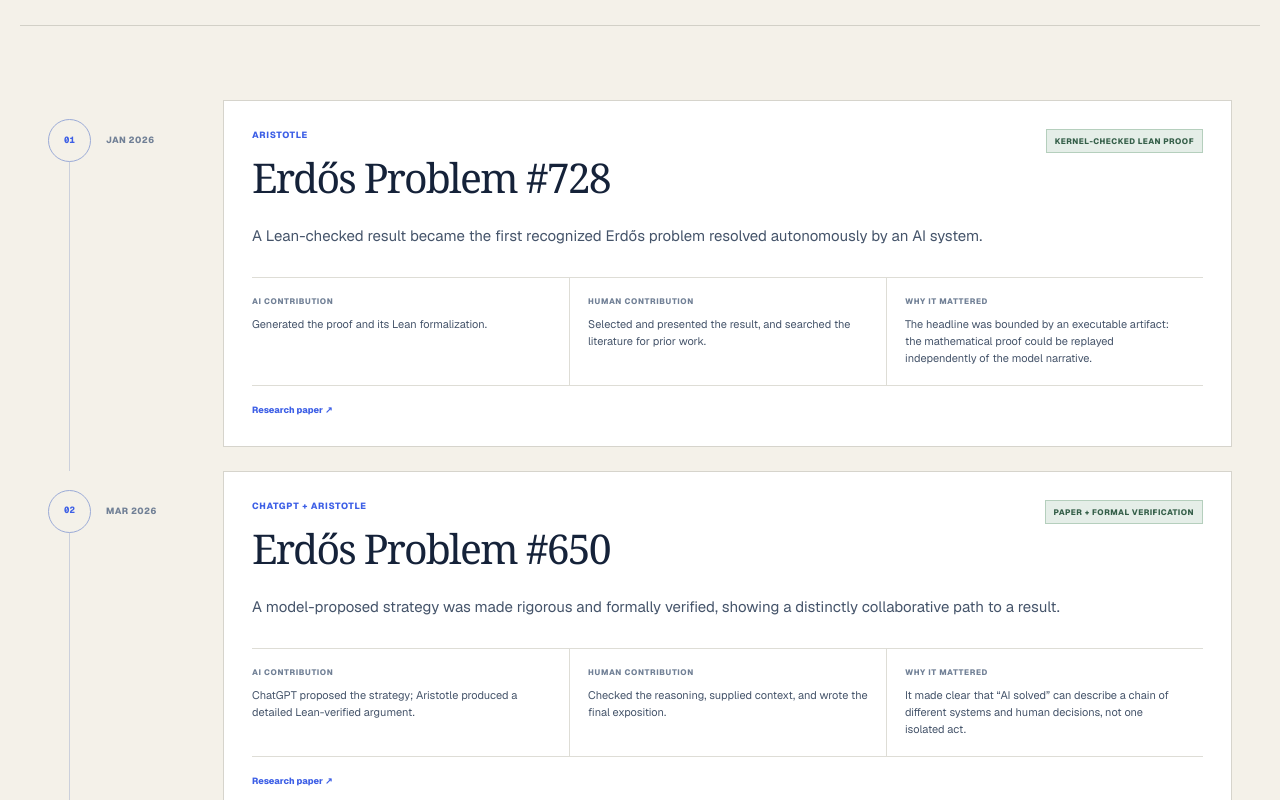
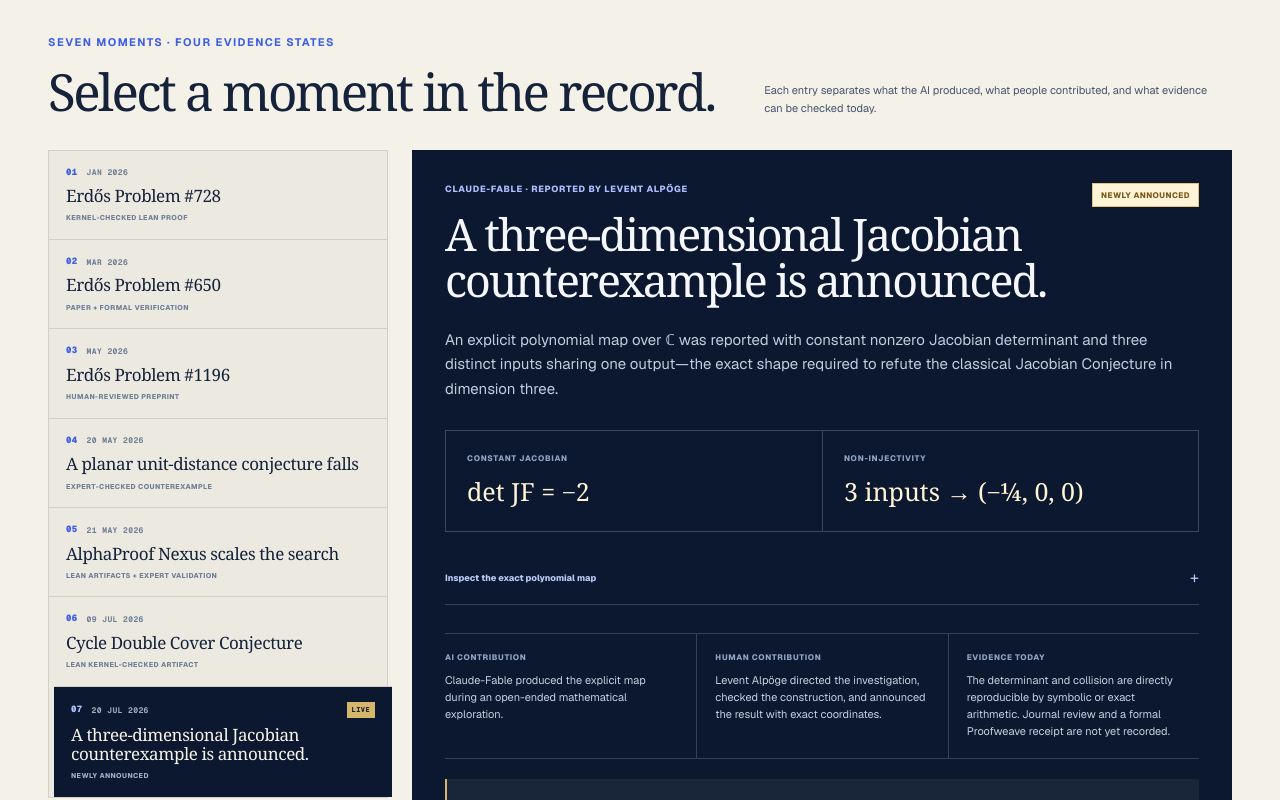
Before and after one commit to alexyyyander/proofweave, a Next.js app: page /history in a window 1280 px wide. Shown: the part 1000-1800 px from the top of the page. Built offline with nearby package versions, Linux system fonts and the light colour scheme.

Commit message:
feat: compact AI history into timeline tabs

```diff
--- /dev/null
+++ b/app/history/HistoryTimeline.tsx
@@ -0,0 +1,120 @@
+"use client";
+
+import { useRef, useState } from "react";
+
+export type EvidenceTone = "formal" | "reviewed" | "reproduced" | "announced";
+
+export type HistoryMilestone = {
+  number: string;
+  date: string;
+  title: string;
+  system: string;
+  summary: string;
+  aiRole: string;
+  humanRole: string;
+  evidence: string;
+  evidenceTone: EvidenceTone;
+  significance: string;
+  sources: Array<{ label: string; href: string }>;
+  frontier?: boolean;
+};
+
+export function HistoryTimeline({ milestones }: { milestones: HistoryMilestone[] }) {
+  const [activeNumber, setActiveNumber] = useState(milestones.at(-1)?.number ?? milestones[0]?.number);
+  const tabRefs = useRef<Array<HTMLButtonElement | null>>([]);
+
+  function focusTab(index: number) {
+    const nextIndex = (index + milestones.length) % milestones.length;
+    const next = milestones[nextIndex];
+    if (!next) return;
+    setActiveNumber(next.number);
+    tabRefs.current[nextIndex]?.focus();
+  }
+
+  return (
+    <section className="history-timeline" id="timeline" aria-labelledby="timeline-title">
+      <div className="history-timeline-heading">
+        <div>
+          <p className="eyebrow">Seven moments · four evidence states</p>
+          <h2 id="timeline-title">Select a moment in the record.</h2>
+        </div>
+        <p>Each entry separates what the AI produced, what people contributed, and what evidence can be checked today.</p>
+      </div>
+
+      <div className="history-timeline-workspace">
+        <div className="history-tablist" role="tablist" aria-label="AI mathematics milestones">
+          {milestones.map((item, index) => {
+            const isActive = item.number === activeNumber;
+            return (
+              <button
+                aria-controls={`history-panel-${item.number}`}
+                aria-selected={isActive}
+                className={`history-tab${isActive ? " is-active" : ""}`}
+                id={`history-tab-${item.number}`}
+                key={item.number}
+                onClick={() => setActiveNumber(item.number)}
+                onKeyDown={(event) => {
+                  if (event.key === "ArrowDown" || event.key === "ArrowRight") {
+                    event.preventDefault();
+                    focusTab(index + 1);
+                  } else if (event.key === "ArrowUp" || event.key === "ArrowLeft") {
+                    event.preventDefault();
+                    focusTab(index - 1);
+                  } else if (event.key === "Home") {
+                    event.preventDefault();
+                    focusTab(0);
+                  } else if (event.key === "End") {
+                    event.preventDefault();
+                    focusTab(milestones.length - 1);
+                  }
+                }}
+                ref={(element) => { tabRefs.current[index] = element; }}
+                role="tab"
+                tabIndex={isActive ? 0 : -1}
+                type="button"
+              >
+                <span className="history-tab-meta"><b>{item.number}</b><time>{item.date}</time>{item.frontier ? <em>Live</em> : null}</span>
+                <strong>{item.title}</strong>
+                <span className={`history-tab-evidence is-${item.evidenceTone}`}>{item.evidence}</span>
+              </button>
+            );
+          })}
+        </div>
+
+        <div className="history-panels">
+          {milestones.map((item) => {
+            const isActive = item.number === activeNumber;
+            return (
+              <article
+                aria-labelledby={`history-tab-${item.number}`}
+                className={`history-panel${item.frontier ? " is-frontier" : ""}`}
+                hidden={!isActive}
+                id={`history-panel-${item.number}`}
+                key={item.number}
+                role="tabpanel"
+                tabIndex={0}
+              >
+                <header>
+                  <div><p className="history-system">{item.system}</p><h3>{item.title}</h3></div>
+                  <span className={`history-state is-${item.evidenceTone}`}>{item.evidence}</span>
+                </header>
+                <p className="history-entry-summary">{item.summary}</p>
+
+                {item.frontier ? <>
+                  <div className="history-jacobian-proof"><div><span>CONSTANT JACOBIAN</span><strong>det JF = −2</strong></div><div><span>NON-INJECTIVITY</span><strong>3 inputs → (−¼, 0, 0)</strong></div></div>
+                  <details className="history-jacobian-formula"><summary>Inspect the exact polynomial map <span aria-hidden="true">+</span></summary><div><code>F₁ = (1 + xy)³z + y²(1 + xy)(4 + 3xy)</code><code>F₂ = y + 3x(1 + xy)²z + 3xy²(4 + 3xy)</code><code>F₃ = 2x − 3x²y − x³z</code><p><strong>Collision:</strong> (0, 0, −¼), (1, −3/2, 13/2), and (−1, 3/2, 13/2) all map to (−¼, 0, 0).</p></div></details>
+                </> : null}
+
+                <dl className="history-role-grid"><div><dt>AI contribution</dt><dd>{item.aiRole}</dd></div><div><dt>Human contribution</dt><dd>{item.humanRole}</dd></div><div><dt>{item.frontier ? "Evidence today" : "Why it mattered"}</dt><dd>{item.significance}</dd></div></dl>
+
+                {item.frontier ? <div className="history-frontier-boundary"><strong>What this does—and does not—establish</strong><p>The displayed algebraic claims can be checked now. The scholarly publication and attribution record are still forming, and the two-dimensional Jacobian Conjecture remains open.</p></div> : null}
+
+                <footer>{item.sources.map((source) => <a href={source.href} key={source.href} rel="noreferrer" target="_blank">{source.label} <span aria-hidden="true">↗</span></a>)}</footer>
+              </article>
+            );
+          })}
+        </div>
+      </div>
+    </section>
+  );
+}
--- a/app/history/page.tsx
+++ b/app/history/page.tsx
@@ -2,6 +2,7 @@
 import Link from "next/link";
 import { Header } from "../header";
 import { Footer } from "../ui";
+import { HistoryTimeline, type EvidenceTone, type HistoryMilestone } from "./HistoryTimeline";
 
 export const metadata: Metadata = {
   title: "AI Mathematics Record",
@@ -19,23 +20,7 @@
   },
 };
 
-type EvidenceTone = "formal" | "reviewed" | "reproduced" | "announced";
-
-type Milestone = {
-  number: string;
-  date: string;
-  title: string;
-  system: string;
-  summary: string;
-  aiRole: string;
-  humanRole: string;
-  evidence: string;
-  evidenceTone: EvidenceTone;
-  significance: string;
-  sources: Array<{ label: string; href: string }>;
-};
-
-const milestones: Milestone[] = [
+const milestones: HistoryMilestone[] = [
   {
     number: "01",
     date: "JAN 2026",
@@ -118,6 +103,23 @@
       { label: "Published prompt", href: "https://cdn.openai.com/pdf/04d1d1e4-bc75-476a-97cf-49055cd98d31/cdc_prompt.pdf" },
     ],
   },
+  {
+    number: "07",
+    date: "20 JUL 2026",
+    title: "A three-dimensional Jacobian counterexample is announced.",
+    system: "Claude-Fable · reported by Levent Alpöge",
+    summary: "An explicit polynomial map over ℂ was reported with constant nonzero Jacobian determinant and three distinct inputs sharing one output—the exact shape required to refute the classical Jacobian Conjecture in dimension three.",
+    aiRole: "Claude-Fable produced the explicit map during an open-ended mathematical exploration.",
+    humanRole: "Levent Alpöge directed the investigation, checked the construction, and announced the result with exact coordinates.",
+    evidence: "Newly announced",
+    evidenceTone: "announced",
+    significance: "The determinant and collision are directly reproducible by symbolic or exact arithmetic. Journal review and a formal Proofweave receipt are not yet recorded.",
+    sources: [
+      { label: "Original announcement", href: "https://x.com/__alpoge__/status/2079028340955197566" },
+      { label: "Mathematical discussion", href: "https://mathoverflow.net/questions/130777/could-the-jacobian-conjecture-be-undecidable/513385" },
+    ],
+    frontier: true,
+  },
 ];
 
 const evidenceLegend: Array<{ tone: EvidenceTone; label: string; detail: string }> = [
@@ -136,23 +138,7 @@
 
     <section className="history-legend" aria-labelledby="evidence-legend-title"><div><p className="eyebrow">How to read this record</p><h2 id="evidence-legend-title">“AI solved it” is not one evidence state.</h2></div><div className="history-legend-grid">{evidenceLegend.map((item) => <article key={item.label}><span className={`history-state is-${item.tone}`}>{item.label}</span><p>{item.detail}</p></article>)}</div></section>
 
-    <section className="history-timeline" id="timeline" aria-label="AI mathematics timeline">
-      {milestones.map((item) => <article className="history-entry" key={item.number}>
-        <div className="history-entry-marker"><span>{item.number}</span><time>{item.date}</time></div>
-        <div className="history-entry-card"><header><div><p className="history-system">{item.system}</p><h2>{item.title}</h2></div><span className={`history-state is-${item.evidenceTone}`}>{item.evidence}</span></header><p className="history-entry-summary">{item.summary}</p><dl className="history-role-grid"><div><dt>AI contribution</dt><dd>{item.aiRole}</dd></div><div><dt>Human contribution</dt><dd>{item.humanRole}</dd></div><div><dt>Why it mattered</dt><dd>{item.significance}</dd></div></dl><footer>{item.sources.map((source) => <a href={source.href} key={source.href} rel="noreferrer" target="_blank">{source.label} <span aria-hidden="true">↗</span></a>)}</footer></div>
-      </article>)}
-
-      <article className="history-entry is-frontier">
-        <div className="history-entry-marker"><span>07</span><time>20 JUL 2026</time><b>LIVE FRONTIER</b></div>
-        <div className="history-entry-card"><header><div><p className="history-system">Claude-Fable · reported by Levent Alpöge</p><h2>A three-dimensional Jacobian counterexample is announced.</h2></div><span className="history-state is-announced">Newly announced</span></header><p className="history-entry-summary">An explicit polynomial map over ℂ was reported with constant nonzero Jacobian determinant and three distinct inputs sharing one output—the exact shape required to refute the classical Jacobian Conjecture in dimension three.</p>
-          <div className="history-jacobian-proof"><div><span>CONSTANT JACOBIAN</span><strong>det JF = −2</strong></div><div><span>NON-INJECTIVITY</span><strong>3 inputs → (−¼, 0, 0)</strong></div></div>
-          <details className="history-jacobian-formula"><summary>Inspect the exact polynomial map <span aria-hidden="true">+</span></summary><div><code>F₁ = (1 + xy)³z + y²(1 + xy)(4 + 3xy)</code><code>F₂ = y + 3x(1 + xy)²z + 3xy²(4 + 3xy)</code><code>F₃ = 2x − 3x²y − x³z</code><p><strong>Collision:</strong> (0, 0, −¼), (1, −3/2, 13/2), and (−1, 3/2, 13/2) all map to (−¼, 0, 0).</p></div></details>
-          <dl className="history-role-grid"><div><dt>AI contribution</dt><dd>Claude-Fable produced the explicit map during an open-ended mathematical exploration.</dd></div><div><dt>Human contribution</dt><dd>Levent Alpöge directed the investigation, checked the construction, and announced the result with exact coordinates.</dd></div><div><dt>Evidence today</dt><dd>The determinant and collision are directly reproducible by symbolic or exact arithmetic. Journal review and a formal Proofweave receipt are not yet recorded.</dd></div></dl>
-          <div className="history-frontier-boundary"><strong>What this does—and does not—establish</strong><p>The displayed algebraic claims can be checked now. The scholarly publication and attribution record are still forming, and the two-dimensional Jacobian Conjecture remains open.</p></div>
-          <footer><a href="https://x.com/__alpoge__/status/2079028340955197566" rel="noreferrer" target="_blank">Original announcement <span aria-hidden="true">↗</span></a><a href="https://mathoverflow.net/questions/130777/could-the-jacobian-conjecture-be-undecidable/513385" rel="noreferrer" target="_blank">Mathematical discussion <span aria-hidden="true">↗</span></a></footer>
-        </div>
-      </article>
-    </section>
+    <HistoryTimeline milestones={milestones} />
 
     <section className="history-method"><div><p className="eyebrow">A record, not a leaderboard</p><h2>The unit of history should be a verifiable contribution.</h2></div><div className="history-method-flow" aria-label="Contribution evidence chain"><span>Problem selection</span><i aria-hidden="true">→</i><span>AI exploration</span><i aria-hidden="true">→</i><span>Human judgment</span><i aria-hidden="true">→</i><span>Exact evidence</span><i aria-hidden="true">→</i><span>Independent record</span></div><p>Proof search, problem selection, literature review, formal verification, and publication are different contributions. This archive preserves those boundaries instead of awarding a whole result to the most dramatic headline.</p></section>
 
```
Also changed, not shown: app/globals.css, 1 other file (tests, documents, lock files or other folders).
